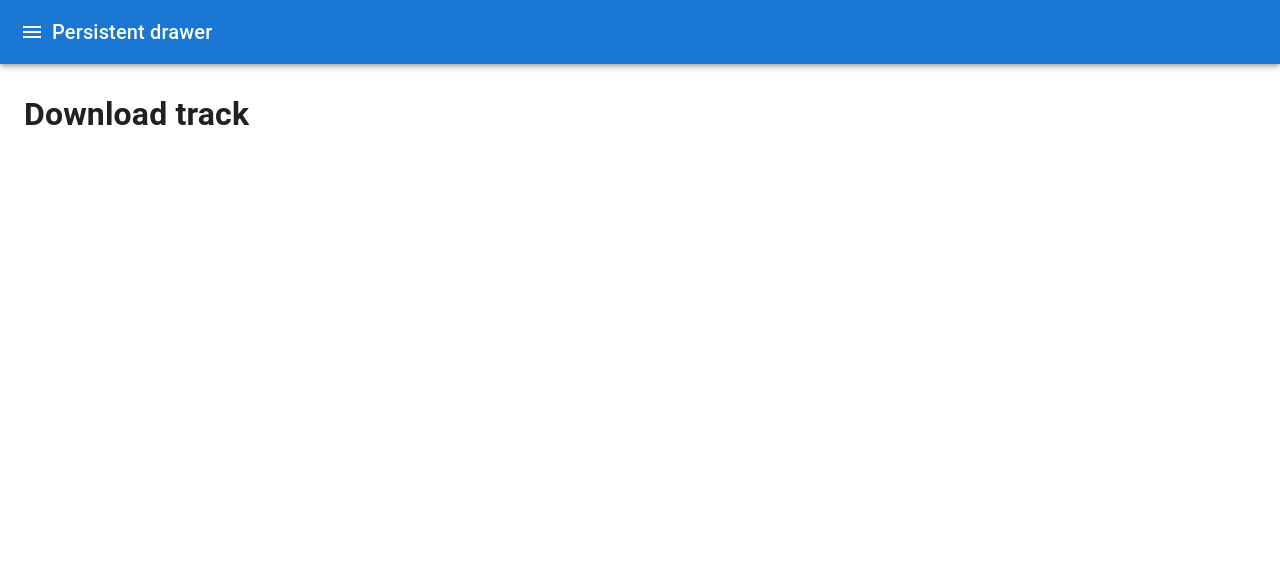
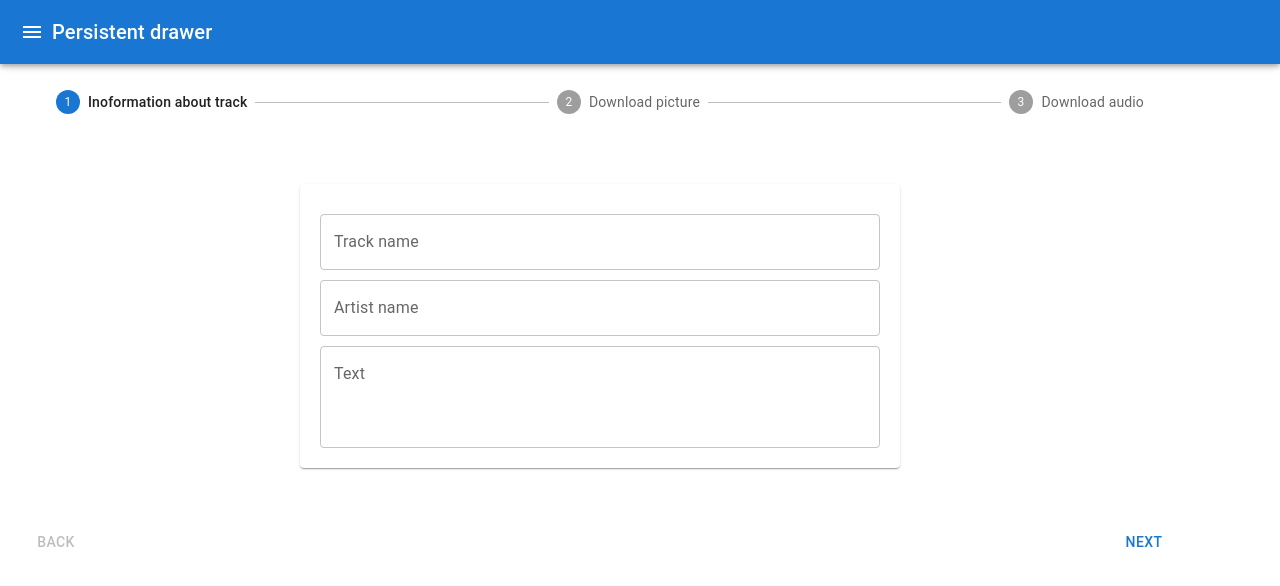
Before and after one commit to alice744/musical-project, a Next.js app in the folder client/: page /traks/create in a window 1280 px wide. Shown: the top 586 px of the page. Built offline with nearby package versions, Linux system fonts and the light colour scheme.

Commit message:
create step download track

```diff
--- /dev/null
+++ b/client/components/CreateInfo.tsx
@@ -0,0 +1,25 @@
+import { Grid, TextField } from '@mui/material';
+import React from 'react';
+
+const CreateInfo = () => {
+    return (
+        <Grid container direction='column' style={{ padding: 20 }}>
+            <TextField
+                style={{ marginTop: 10 }}
+                label={'Track name'}
+            />
+            <TextField
+                style={{ marginTop: 10 }}
+                label={'Artist name'}
+            />
+            <TextField
+                style={{ marginTop: 10 }}
+                label={'Text'}
+                multiline
+                rows={3}
+            />
+        </Grid>
+    );
+};
+
+export default CreateInfo;
--- /dev/null
+++ b/client/components/StepWrapper.tsx
@@ -0,0 +1,32 @@
+import { Card, Container, Grid, Step, StepLabel, Stepper } from '@mui/material';
+import React from 'react';
+
+interface StepWrapperProps {
+    activeStep: number;
+}
+
+const steps = ['Inoformation about track', 'Download picture', 'Download audio'];
+
+const StepWrapper: React.FC<StepWrapperProps> = ({ activeStep, children }) => {
+    return (
+        <Container>
+            <Stepper activeStep={activeStep}>
+                {steps.map((step, index) =>
+                    <Step
+                        key={index}
+                        completed={activeStep > index}
+                    >
+                        <StepLabel>{step}</StepLabel>
+                    </Step>
+                )}
+            </Stepper>
+            <Grid container justifyContent='center' style={{margin: '70px 0', height: 270}}>
+                <Card style={{width: 600}}>
+                    {children}
+                </Card>
+            </Grid>
+        </Container>
+    );
+};
+
+export default StepWrapper;
--- a/client/pages/traks/create.tsx
+++ b/client/pages/traks/create.tsx
@@ -1,10 +1,44 @@
-import React from 'react';
+import React, { useState } from 'react';
 import MainLayout from '../../layouts/MainLayout';
+import StepWrapper from '../../components/StepWrapper';
+import { Button, Grid } from '@mui/material';
+import CreateInfo from '../../components/CreateInfo';
+import { FileUpload } from '@mui/icons-material';
 
 const Create = () => {
+    const [activeStep, setActiveState] = useState(0);
+    const [picture, setPicture] = useState(null);
+    const [audio, setAudio] = useState(null);
+
+    const next = () => {
+        if (activeStep !== 2) {
+            setActiveState(prev => prev++)
+        }
+    }
+    const back = () => {
+        setActiveState(prev => prev--)
+    }
     return (
         <MainLayout>
-            <h1>Download track</h1>
+            <StepWrapper activeStep={activeStep}>
+                {activeStep === 0 &&
+                    <CreateInfo />
+                }
+                {activeStep === 1 &&
+                    <FileUpload setFile={setPicture} accept='image/*'>
+                        <Button>Download image</Button>
+                    </FileUpload>
+                }
+                {activeStep === 2 &&
+                    <FileUpload setFile={setAudio} accept='audio/*'>
+                        <Button>Download audio</Button>
+                    </FileUpload>
+                }
+            </StepWrapper>
+            <Grid container justifyContent='space-between'>
+                <Button disabled={activeStep === 0} onClick={back}>Back</Button>
+                <Button onClick={next}>Next</Button>
+            </Grid>
         </MainLayout>
     );
 };
```
Also changed, not shown: client/components/FileUpload.tsx (added, +30 -0 lines).
